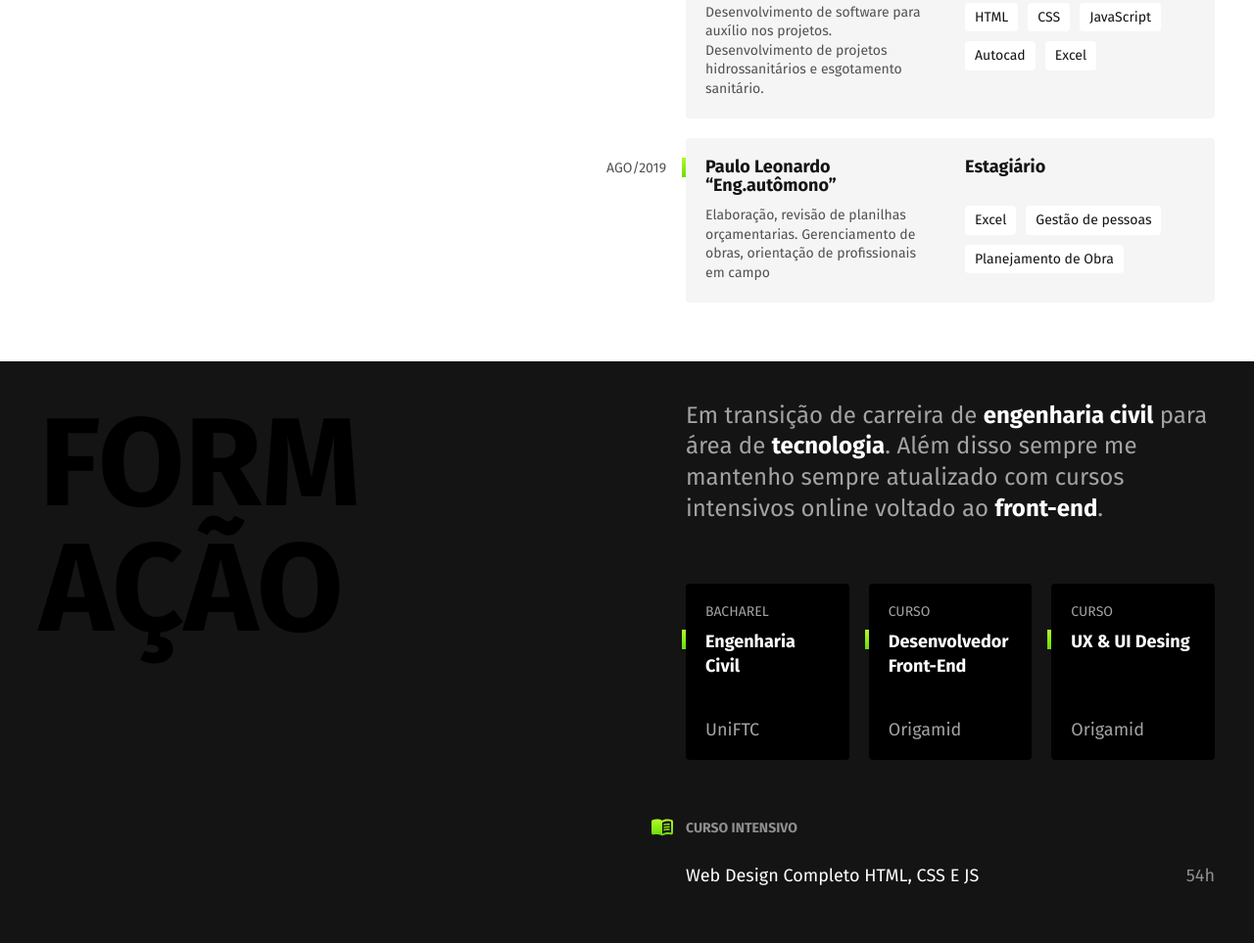
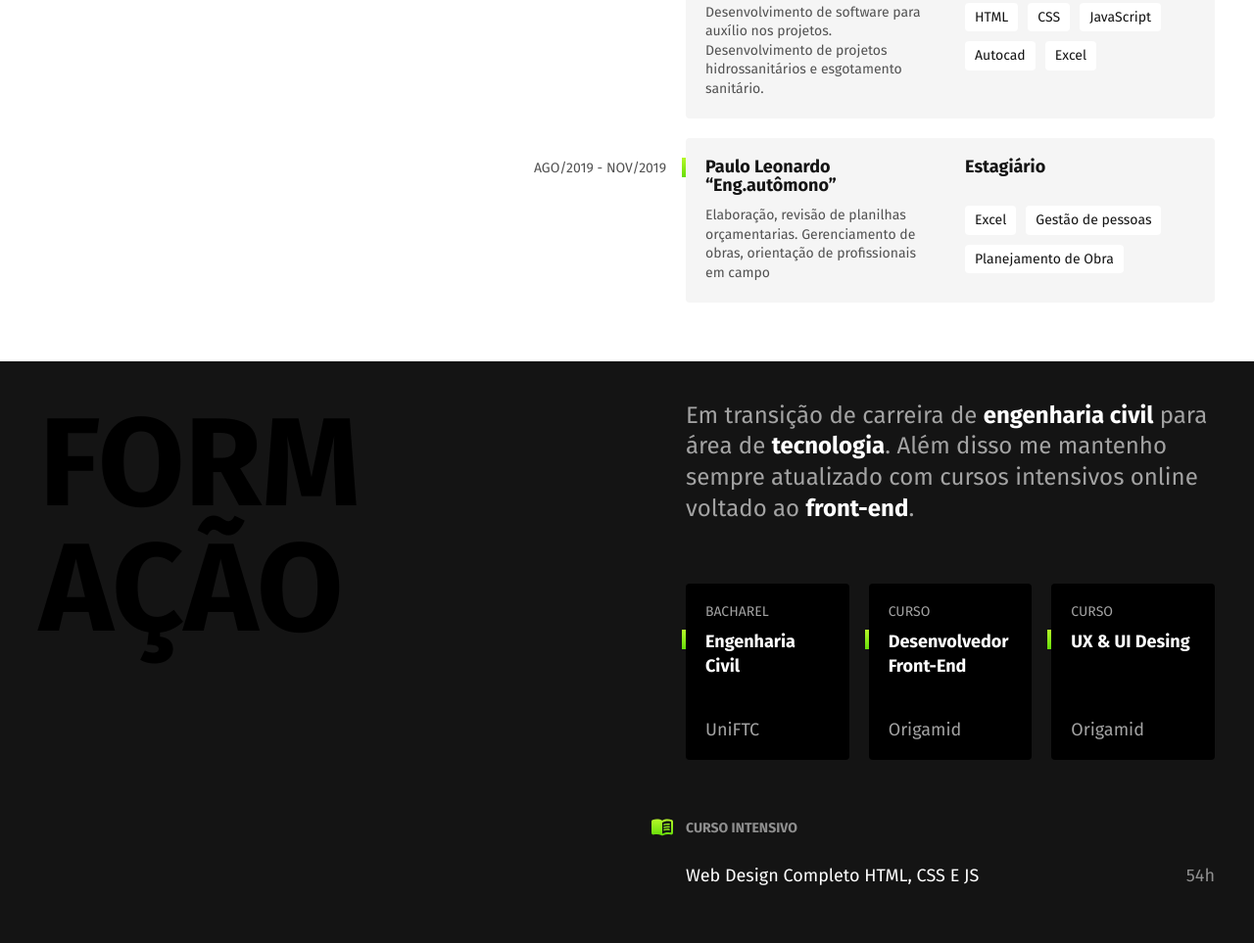
Before and after one commit to Matheus-AA/Matheus-AA.github.io, a plain HTML site: page index.html in a window 1280 px wide. Shown: the part 1165-2128 px from the top of the page at 98% size. Drawn offline with Linux system fonts and the light colour scheme.

Commit message:
Erro na data

```diff
--- a/index.html
+++ b/index.html
@@ -64,7 +64,7 @@
       </div>
 
       <div class="empresa">
-        <span class="empresa-ano">AGO/2019</span>
+        <span class="empresa-ano">AGO/2019 - NOV/2019</span>
         <h3 class="empresa-titulo">Paulo Leonardo “Eng.autômono”</h3>
         <span class="empresa-titulo">Estagiário</span>
         <p class="empresa-texto">Elaboração, revisão de planilhas
@@ -82,7 +82,7 @@
     <div class="formacao-container">
       <h2 class="subtitulo">Formação</h2>
       <div>
-        <p class="formacao-texto">Em transição de carreira de <strong>engenharia civil</strong> para área de <strong>tecnologia</strong>. Além disso sempre me mantenho sempre atualizado com cursos intensivos online voltado ao <strong>front-end</strong>.</p>
+        <p class="formacao-texto">Em transição de carreira de <strong>engenharia civil</strong> para área de <strong>tecnologia</strong>. Além disso me mantenho sempre atualizado com cursos intensivos online voltado ao <strong>front-end</strong>.</p>
 
         <ul class="faculdade-lista">
           <li class="faculdade">
```
